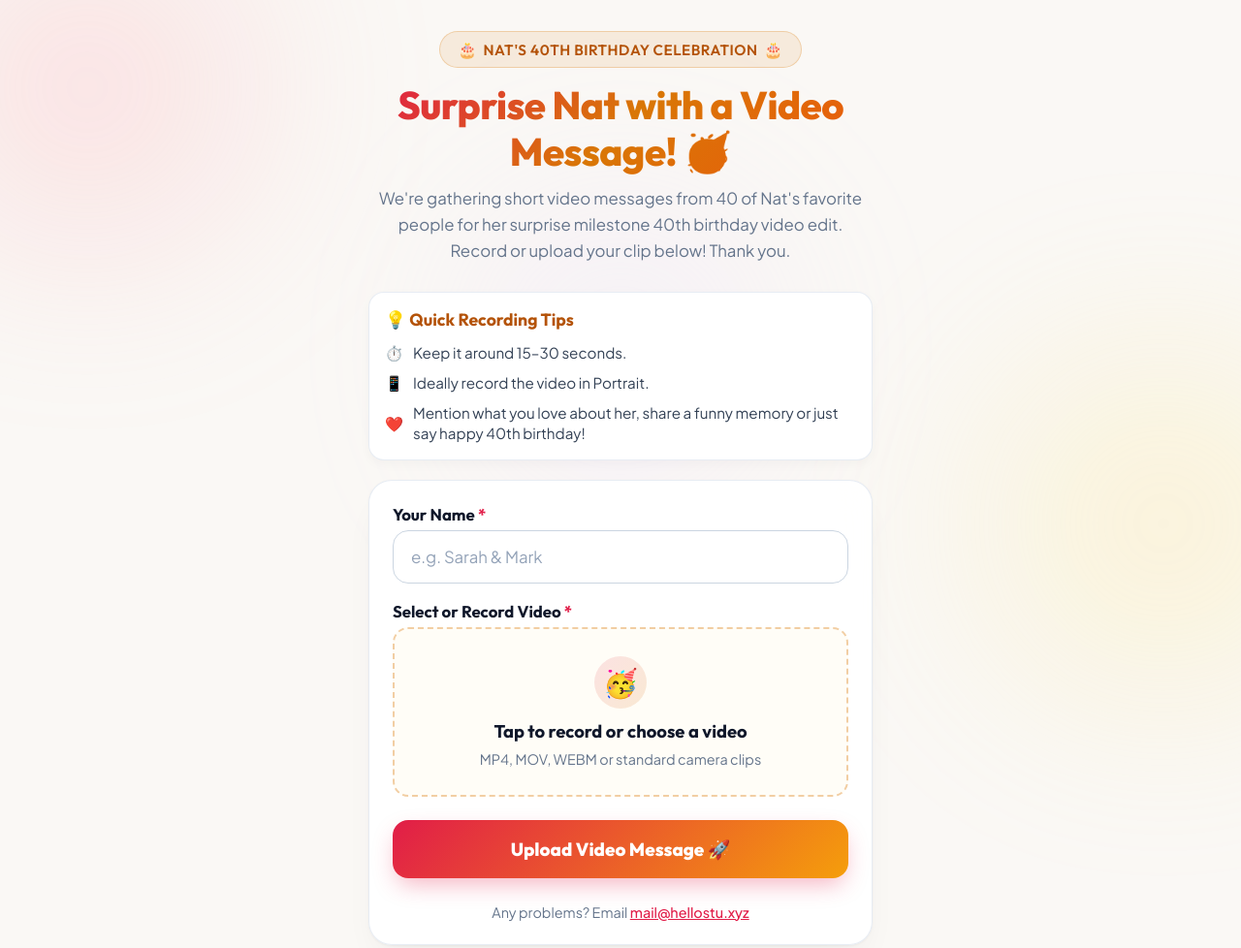
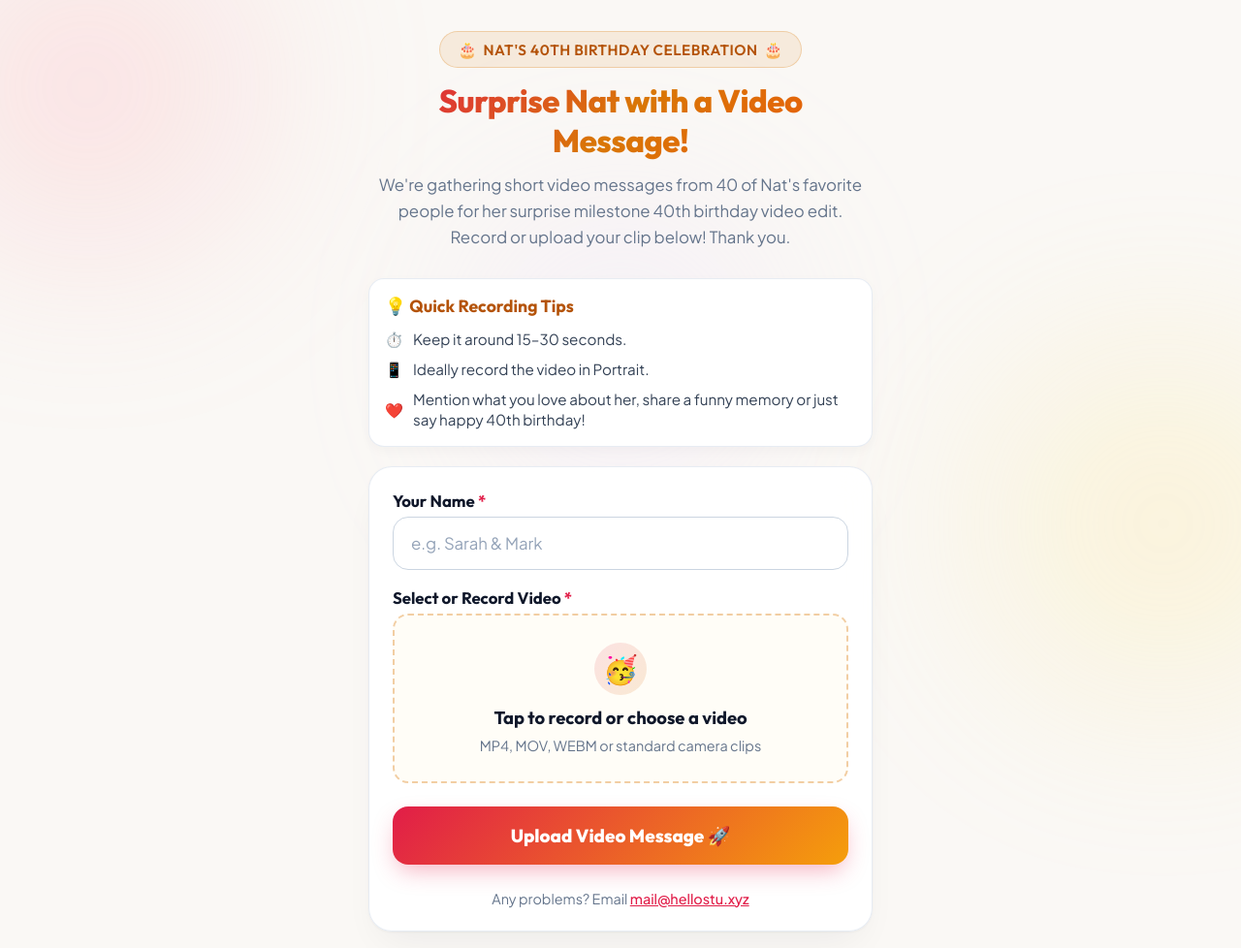
Before and after one commit to d1sc0/nats_bday, a website built with Vite: page index.html in a window 1280 px wide. Shown: the top 978 px of the page at 97% size. Built offline with nearby package versions, Linux system fonts and the light colour scheme.

Commit message:
Remove emoji from main title and reduce title font size

```diff
--- a/css/styles.css
+++ b/css/styles.css
@@ -122,9 +122,9 @@ body {
 
 .main-title {
   font-family: var(--font-heading);
-  font-size: 2.35rem;
+  font-size: 1.85rem;
   font-weight: 800;
-  line-height: 1.2;
+  line-height: 1.25;
   background: var(--gradient-festive);
   -webkit-background-clip: text;
   -webkit-text-fill-color: transparent;
@@ -572,6 +572,6 @@ body {
     max-width: 520px;
   }
   .main-title {
-    font-size: 2.5rem;
+    font-size: 2.05rem;
   }
 }
--- a/index.html
+++ b/index.html
@@ -28,7 +28,7 @@
       <div class="badge-pill">
         <span class="sparkle">🎂</span> Nat's 40th Birthday Celebration <span class="sparkle">🎂</span>
       </div>
-      <h1 class="main-title">Surprise Nat with a Video Message! 🥳</h1>
+      <h1 class="main-title">Surprise Nat with a Video Message!</h1>
       <p class="subtitle">
         We're gathering short video messages from 40 of Nat's favorite people for her surprise milestone 40th birthday video edit. Record or upload your clip below! Thank you.
       </p>
```
